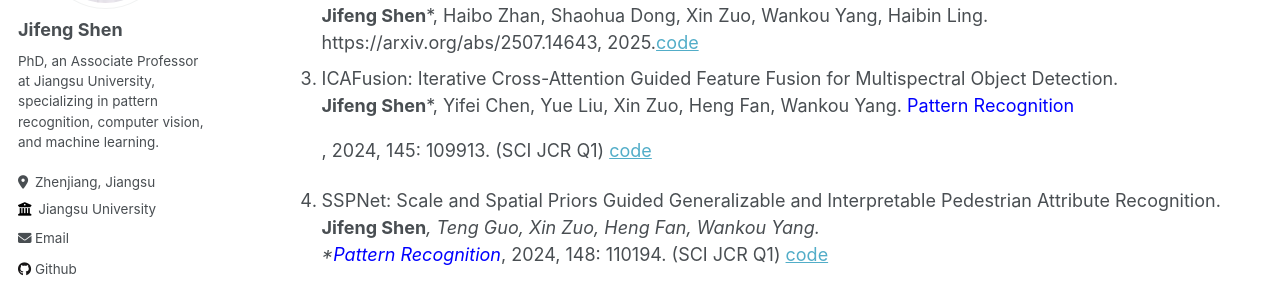
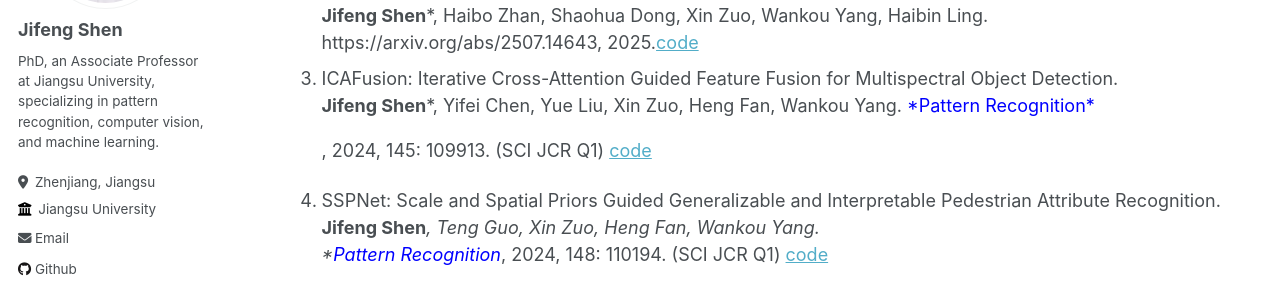
Before and after one commit to jifeng-shen/jifeng-shen.github.io, a Jekyll site: the page built from _pages/publications.md, in a window 1280 px wide and 900 px high. Shown: the part 342-623 px from the top of the window. Built offline with Jekyll 4.4.1, drawn with Linux system fonts in a browser that asks for light colours.

Commit message:
Update publications.md

```diff
--- a/_pages/publications.md
+++ b/_pages/publications.md
@@ -15,7 +15,7 @@ author_profile: true
    https://arxiv.org/abs/2507.14643, 2025.[code](https://github.com/61s61min/MS2Fusion)
 4. ICAFusion: Iterative Cross-Attention Guided Feature Fusion for Multispectral Object Detection.
    **Jifeng Shen***, Yifei Chen, Yue Liu, Xin Zuo, Heng Fan, Wankou Yang.
-   <font color="blue">Pattern Recognition</font>, 2024, 145: 109913. (SCI JCR Q1) [code](https://github.com/chanchanchan97/ICAFusion)
+   <font color="blue">*Pattern Recognition*</font>, 2024, 145: 109913. (SCI JCR Q1) [code](https://github.com/chanchanchan97/ICAFusion)
 6. SSPNet: Scale and Spatial Priors Guided Generalizable and Interpretable Pedestrian Attribute Recognition.
    **Jifeng Shen***, Teng Guo, Xin Zuo, Heng Fan, Wankou Yang.
    *<font color="blue">Pattern Recognition</font>*, 2024, 148: 110194. (SCI JCR Q1) [code](https://github.com/guotengg/SSPNet)
```
